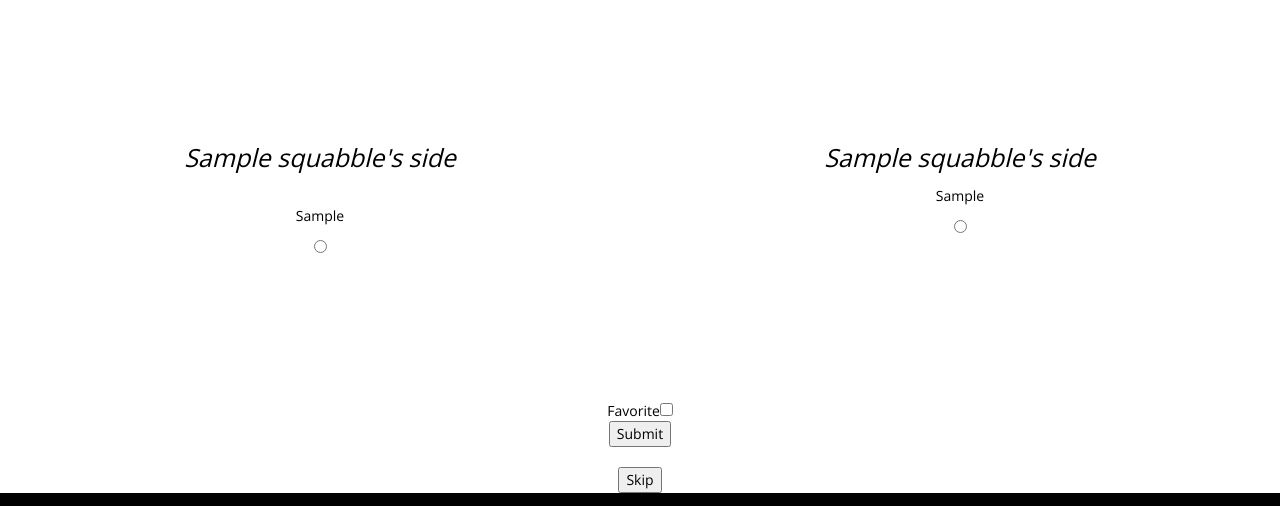
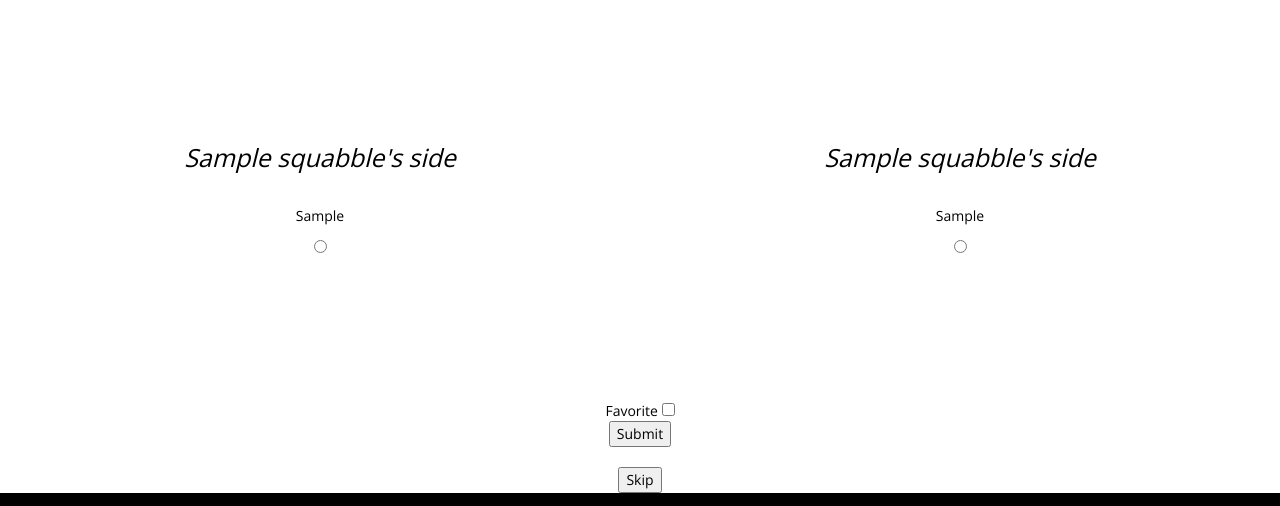
Before and after one commit to joshperline/squabble-app, a Python web app: template templates/judge.html in a window 1280 px wide. Shown: the part 123-629 px from the top of the page. Run offline with Jinja, Linux system fonts and the light colour scheme; the template is opened without the code that fills it: most values are stand-ins (such as "Sample title", 1, 10 or a date in 2020); some libraries are stand-ins or nearby versions.

Commit message:
committing so i can pull frank's changes

```diff
--- a/assets/css/style.css
+++ b/assets/css/style.css
@@ -44,7 +44,7 @@ h1 {
     height: 400px;
     display: table;
     width: 100%;
-    background-color: #fff;
+    background-color: white
     text-align: center;
 }
 
@@ -52,30 +52,38 @@ h1 {
   content: '';
   display: inline-block;
   height: 100%;
+  background-color: white;
   vertical-align: middle;
 }
 
 .new-argument-message {
     display: inline-block;
     vertical-align: middle;
+    background-color: inherit;
     width: 100%;
     padding: 2em 0;
 }
 
 #column1-wrap{
     width: 100%;
+    background-color: inherit;
+    height: inherit;
 }
 
 #column1{
-    background-color: white;
     float: left;
     width: 50%;
+    height: inherit;
+    background-color: white;
+    text-align: center;
 }
 
 #column2{
-    background-color: white;
     float: right;
     width: 50%;
+    height: inherit;
+    background-color: white;
+    text-align: center;
 }
 
 #clear{
--- a/templates/judge.html
+++ b/templates/judge.html
@@ -55,10 +55,10 @@
     <div class="argument-title">
         {{squabble.title}}
     </div>
-    <div class="new-argument-landing">
-        <div class="new-argument-message">
-            <div id="column1-wrap">
-                <div class="male" id="column1" >
+    <div id="column1-wrap male">
+        <div class="male" id="column1">
+            <div class="new-argument-landing">
+                <div class="new-argument-message">
                     <p class="person-name">
                         {{squabble.name1}}'s side
                     </p>
@@ -69,22 +69,28 @@
                     <input type="radio" name="decision" value="1">
                 </div>
             </div>
-            <div class="female" id="column2" >
+        </div>
+    </div>
+    <div class="female" id="column2">
+        <div class="new-argument-landing">
+            <div class="new-argument-message">
                 <p class="person-name">
                     {{squabble.name2}}'s side
                 </p>
+                <br>
                 <p>
                     {{squabble.arg2}}
                 </p>
                 <input type="radio" name="decision" value="2">
             </div>
-            <div id="clear"></div>
-            <div class="error">{{error}}</div>
         </div>
     </div>
     <div class="gameplay-options">
+        <div id="clear"></div>
+        <div class="error">{{error}}</div>
         <form>
-            Favorite<input type="checkbox" name="favorite">
+            Favorite
+            <input type="checkbox" name="favorite">
         </form>
         <button type="submit" name="submit">Submit</button>
         <br>
```
